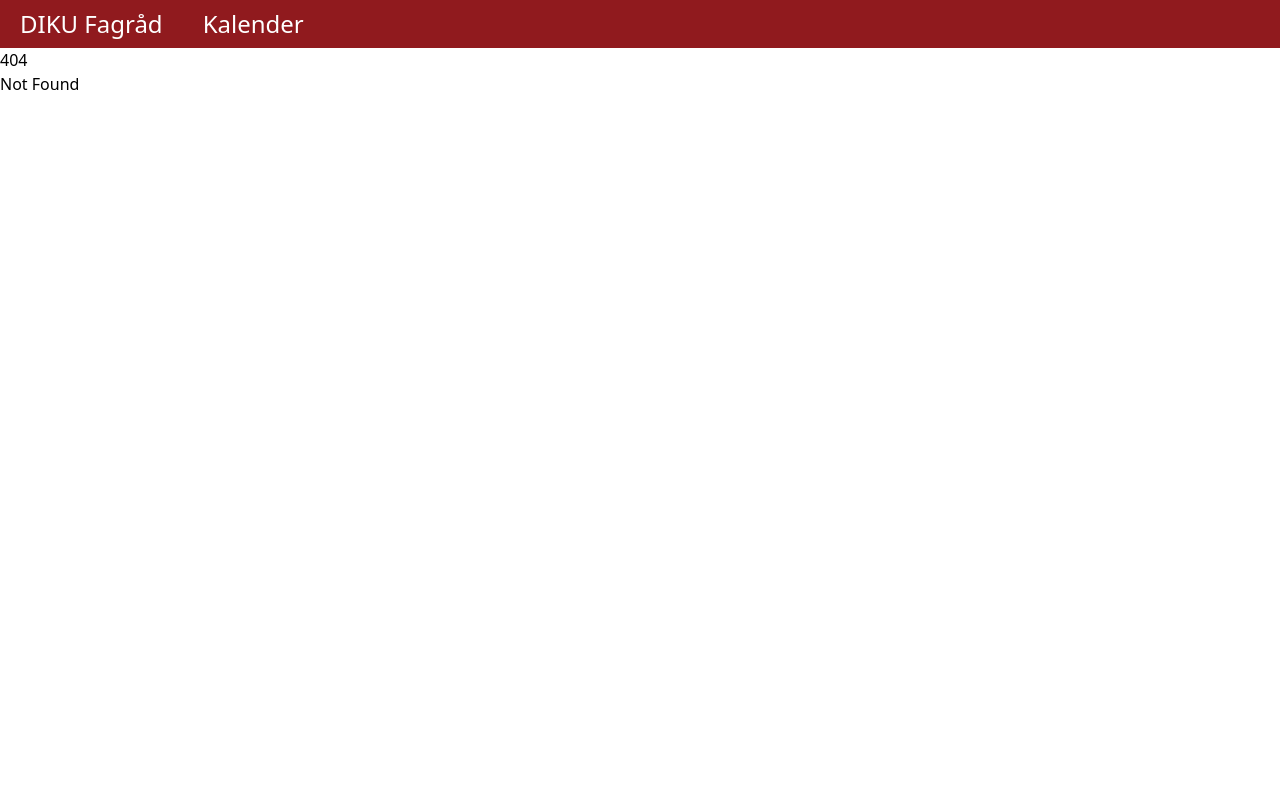
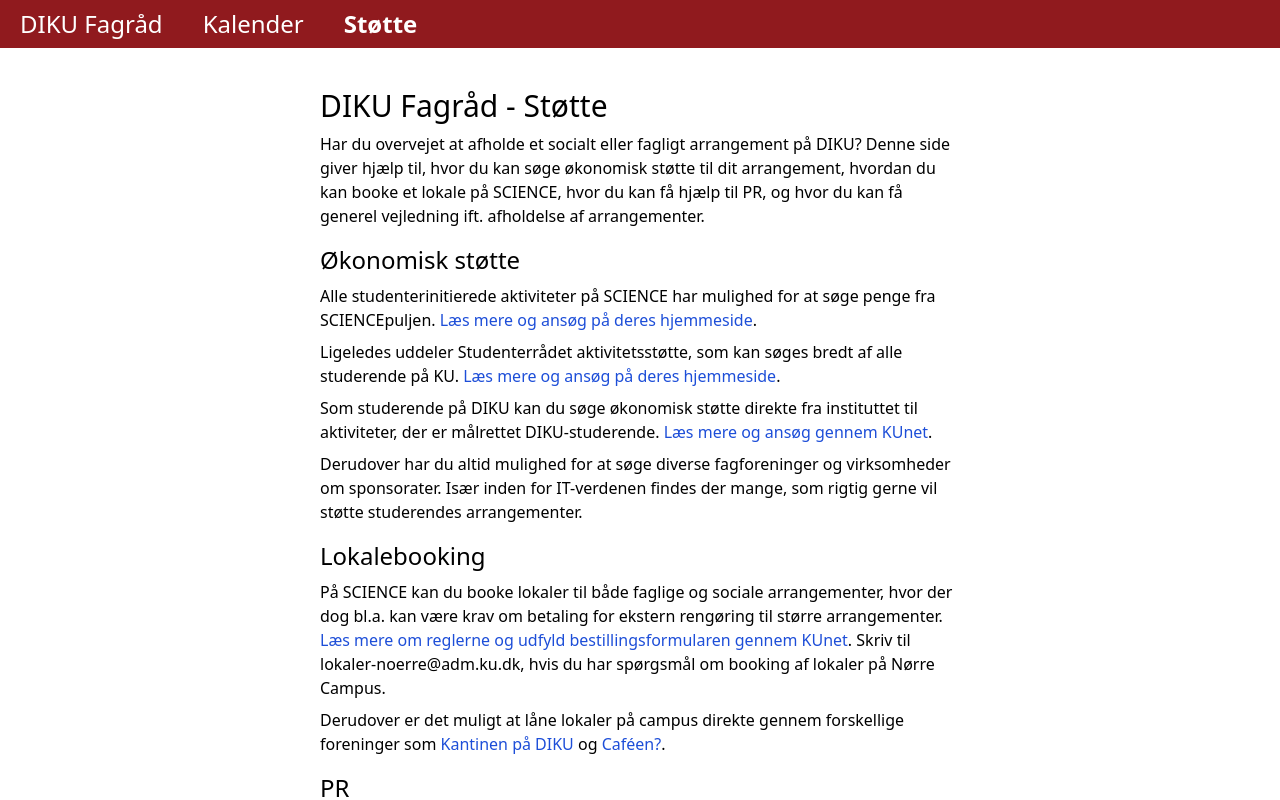
Before and after one commit to diku-fagraad/diku-fagraad.github.io, a SvelteKit app: page /stoette in a window 1280 px wide. Before the commit this address had no page. Built offline with nearby package versions, Linux system fonts and the light colour scheme.

Commit message:
Add page for activity support

```diff
--- a/src/routes/+layout.svelte
+++ b/src/routes/+layout.svelte
@@ -13,6 +13,7 @@
     <div class="flex flex-row mx-5 gap-10 items-center text-2xl text-white">
       <a class="hover:font-bold" href="/" class:font-bold="{$page.url.pathname == "/"}">DIKU Fagråd</a>
       <a class="hover:font-bold" href="/kalender" class:font-bold="{$page.url.pathname.includes("kalender")}">Kalender</a>
+      <a class="hover:font-bold" href="/stoette" class:font-bold="{$page.url.pathname.includes("stoette")}">Støtte</a>
     </div>
     <!-- <MenuIcon bind:isOpen={isMenuOpen} /> -->
   </div>
--- /dev/null
+++ b/src/routes/stoette/+page.svelte
@@ -0,0 +1,39 @@
+<title>DIKU Fagråd - Støtte</title>
+<div>
+    <div class="w-[100%] h-[100%] flex flex-row justify-center">
+        <div class="w-text m-5">
+            <h1 class="text-3xl pt-5">DIKU Fagråd - Støtte</h1>
+            <p class="pt-2">
+               Har du overvejet at afholde et socialt eller fagligt arrangement på DIKU? Denne side giver hjælp til, hvor du kan søge økonomisk støtte til dit arrangement, hvordan du kan booke et lokale på SCIENCE, hvor du kan få hjælp til PR, og hvor du kan få generel vejledning ift. afholdelse af arrangementer.
+            </p>
+            <h2 class="text-2xl pt-4">Økonomisk støtte</h2>
+            <p class="pt-2">
+                Alle studenterinitierede aktiviteter på SCIENCE har mulighed for at søge penge fra SCIENCEpuljen. <a class="text-blue-700" target="_blank" href="https://sciencepuljen.dk">Læs mere og ansøg på deres hjemmeside</a>.
+            </p>
+            <p class="pt-2">
+                Ligeledes uddeler Studenterrådet aktivitetsstøtte, som kan søges bredt af alle studerende på KU. <a class="text-blue-700" target="_blank" href="https://www.srku.dk/nyheder/aktivitet">Læs mere og ansøg på deres hjemmeside</a>.
+            </p>
+            <p class="pt-2">
+                Som studerende på DIKU kan du søge økonomisk støtte direkte fra instituttet til aktiviteter, der er målrettet DIKU-studerende. <a class="text-blue-700" target="_blank" href="https://kunet.ku.dk/studie/datalogi-ba/Sider/Emne.aspx?topic=St%C3%B8tte%20til%20arrangementer&topicId=1d211893-f91e-4624-9f77-7a7128269636">Læs mere og ansøg gennem KUnet</a>.
+            </p>
+            <p class="pt-2">
+                Derudover har du altid mulighed for at søge diverse fagforeninger og virksomheder om sponsorater. Især inden for IT-verdenen findes der mange, som rigtig gerne vil støtte studerendes arrangementer.
+            </p>
+            <h2 class="text-2xl pt-4">Lokalebooking</h2>
+            <p class="pt-2">
+                På SCIENCE kan du booke lokaler til både faglige og sociale arrangementer, hvor der dog bl.a. kan være krav om betaling for ekstern rengøring til større arrangementer. <a class="text-blue-700" target="_blank" href="https://kunet.ku.dk/studie/datalogi-ba/Sider/Emne.aspx?topic=Caf%C3%A9er%20og%20fester&topicId=0ccd565d-bf57-48a7-804a-11ea4f288eb6#140806_noPictureOnTop_content">Læs mere om reglerne og udfyld bestillingsformularen gennem KUnet</a>. Skriv til lokaler-noerre@adm.ku.dk, hvis du har spørgsmål om booking af lokaler på Nørre Campus.
+            </p>
+            <p class="pt-2">
+                Derudover er det muligt at låne lokaler på campus direkte gennem forskellige foreninger som <a class="text-blue-700" target="_blank" href="https://kantinen.org/laan_kantinen">Kantinen på DIKU</a> og <a class="text-blue-700" target="_blank" href="https://cafeen.org/lej-cafeen">Caféen?</a>.
+            </p>
+            <h2 class="text-2xl pt-4">PR</h2>
+            <p class="pt-2">
+                For at skabe opmærksomhed omkring ens arrangement er det ofte en god idé både at hænge fysiske plakater op på campus, skrive ud i DIKU-årgangenes Facebook-grupper og evt. spørge om lov til at lave reklame til forelæsninger eller lignende. Til at hjælpe med denne proces tilbyder DIKU Fagråd at indkøbe et rollup-banner med print om netop din forening eller dit særlige arrangement. Kontakt os, hvis du er interesseret i denne mulighed.
+            </p>
+            <h2 class="text-2xl pt-4">Spørgsmål</h2>
+            <p class="pt-2">
+                Hvis du ønsker hjælp til planlægning, afholdelse eller andet ift. netop dit arrangement på DIKU, så er du altid meget velkommen til at kontakte DIKU Fagråd på <a class="text-blue-700" target="_blank" href="https://www.facebook.com/dikufagraad">Facebook</a> eller kontakt@diku.fagraad.dk.
+            </p>
+        </div>
+    </div>
+</div>
```
